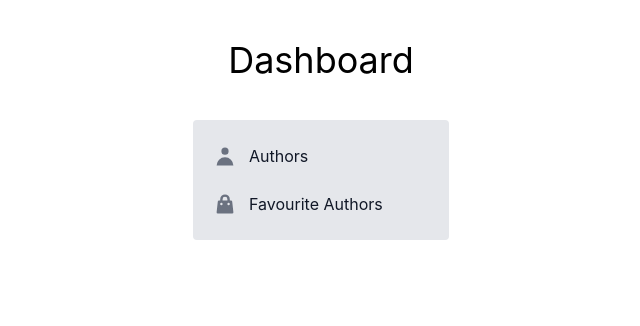
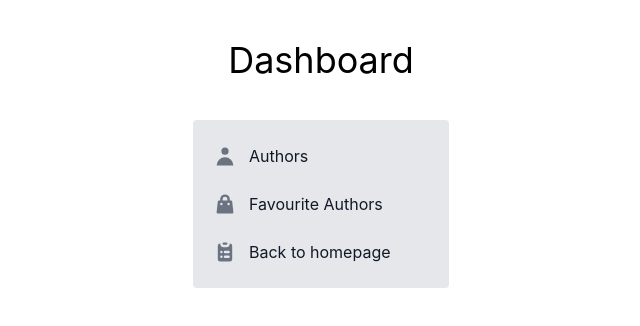
Before and after one commit to Asif-Zaman-Suvo/Author-App, a Next.js app: page /dashboard in a window 1280 px wide. Shown: the top 326 px of the page, without its empty margins (319-959 px from the left). Built offline with nearby package versions, Linux system fonts and the light colour scheme.

Commit message:
updated files

```diff
--- a/components/favouriteAuthor/FavouriteAuthor.js
+++ /dev/null
@@ -1,23 +0,0 @@
-import React, { useContext } from "react";
-import { UserFavourite } from "./../../pages/_app";
-import SingleFavouriteAuthor from "./SingleFavouriteAuthor";
-
-const FavouriteAuthor = () => {
-  const [favourites, setFavourites] = useContext(UserFavourite);
-  console.log("add to favourite", favourites);
-
-
-  return (
-    <div className="mx-auto px-8 py-8 grid grid-cols-4 gap-4 text-center text-3xl">
-       <span className="text-center"> Favourite Author Lists</span>
-      {favourites.map((result) => (
-        <SingleFavouriteAuthor
-          result={result}
-          key={result._id}
-        ></SingleFavouriteAuthor>
-      ))}
-    </div>
-  );
-};
-
-export default FavouriteAuthor;
--- /dev/null
+++ b/components/favouriteAuthors/FavouriteAuthors.js
@@ -0,0 +1,34 @@
+import React, { useContext } from "react";
+import { UserFavourite } from "../../pages/_app";
+import SingleFavouriteAuthor from "./SingleFavouriteAuthor";
+import { useRouter } from "next/router";
+
+const FavouriteAuthors = () => {
+  const router = useRouter();
+  const [favourites, setFavourites] = useContext(UserFavourite);
+  console.log("add to favourite", favourites);
+
+  return (
+    <section>
+      <div className="text-center text-3xl mt-5">Favourite Authors List</div>
+      <div className="text-center mt-5">
+        <a
+          onClick={() => router.back()}
+          className="px-4 py-2 text-gray-700 bg-gray-200 rounded-md hover:bg-blue-400 hover:text-white cursor-pointer"
+        >
+          Back to dashboard
+        </a>
+      </div>
+      <div className="mx-auto px-8 py-8 grid grid-cols-4 gap-4 text-center text-3xl">
+        {favourites.map((result) => (
+          <SingleFavouriteAuthor
+            result={result}
+            key={result._id}
+          ></SingleFavouriteAuthor>
+        ))}
+      </div>
+    </section>
+  );
+};
+
+export default FavouriteAuthors;
--- a/components/sidebar/Sidebar.js
+++ b/components/sidebar/Sidebar.js
@@ -1,4 +1,5 @@
 import React from "react";
+import Link from "next/link";
 
 const Sidebar = () => {
   return (
@@ -6,10 +7,8 @@ const Sidebar = () => {
       <div className="overflow-y-auto py-4 px-3 bg-gray-200 rounded dark:bg-gray-800">
         <ul className="space-y-2">
           <li>
-            <a
-              href="/authors"
-              className="flex items-center p-2 text-base font-normal text-gray-900 rounded-lg dark:text-white hover:bg-gray-100 dark:hover:bg-gray-700"
-            >
+            <Link passHref href="/authors">
+              <a className="flex items-center p-2 text-base font-normal text-gray-900 rounded-lg dark:text-white hover:bg-gray-100 dark:hover:bg-gray-700 cursor-pointer">
                 <svg
                   className="flex-shrink-0 w-6 h-6 text-gray-500 transition duration-75 dark:text-gray-400 group-hover:text-gray-900 dark:group-hover:text-white"
                   fill="currentColor"
@@ -24,12 +23,11 @@ const Sidebar = () => {
                 </svg>
                 <span className="flex-1 ml-3 whitespace-nowrap">Authors</span>
               </a>
+            </Link>
           </li>
           <li>
-            <a
-              href="/favouriteAuthor"
-              className="flex items-center p-2 text-base font-normal text-gray-900 rounded-lg dark:text-white hover:bg-gray-100 dark:hover:bg-gray-700"
-            >
+            <Link passHref href="/favouriteAuthors">
+              <a className="flex items-center p-2 text-base font-normal text-gray-900 rounded-lg dark:text-white hover:bg-gray-100 dark:hover:bg-gray-700">
                 <svg
                   className="flex-shrink-0 w-6 h-6 text-gray-500 transition duration-75 dark:text-gray-400 group-hover:text-gray-900 dark:group-hover:text-white"
                   fill="currentColor"
@@ -42,8 +40,33 @@ const Sidebar = () => {
                     clipRule="evenodd"
                   ></path>
                 </svg>
-              <span className="flex-1 ml-3 whitespace-nowrap">Favourite Authors</span>
+                <span className="flex-1 ml-3 whitespace-nowrap">
+                  Favourite Authors
+                </span>
               </a>
+            </Link>
+          </li>
+          <li>
+            <Link passHref href="/">
+              <a className="flex items-center p-2 text-base font-normal text-gray-900 rounded-lg dark:text-white hover:bg-gray-100 dark:hover:bg-gray-700">
+                <svg
+                  className="flex-shrink-0 w-6 h-6 text-gray-500 transition duration-75 dark:text-gray-400 group-hover:text-gray-900 dark:group-hover:text-white"
+                  fill="currentColor"
+                  viewBox="0 0 20 20"
+                  xmlns="http://www.w3.org/2000/svg"
+                >
+                  <path d="M9 2a1 1 0 000 2h2a1 1 0 100-2H9z"></path>
+                  <path
+                    fillRule="evenodd"
+                    d="M4 5a2 2 0 012-2 3 3 0 003 3h2a3 3 0 003-3 2 2 0 012 2v11a2 2 0 01-2 2H6a2 2 0 01-2-2V5zm3 4a1 1 0 000 2h.01a1 1 0 100-2H7zm3 0a1 1 0 000 2h3a1 1 0 100-2h-3zm-3 4a1 1 0 100 2h.01a1 1 0 100-2H7zm3 0a1 1 0 100 2h3a1 1 0 100-2h-3z"
+                    clipRule="evenodd"
+                  ></path>
+                </svg>
+                <span className="flex-1 ml-3 whitespace-nowrap">
+                  Back to homepage
+                </span>
+              </a>
+            </Link>
           </li>
         </ul>
       </div>
--- a/pages/favouriteAuthor/index.js
+++ /dev/null
@@ -1,13 +0,0 @@
-import React from 'react';
-import FavouriteAuthor from '../../components/favouriteAuthor/FavouriteAuthor';
-
-const index = () => {
-    return (
-        <div>
-            <FavouriteAuthor/>
-
-        </div>
-    );
-};
-
-export default index;
--- /dev/null
+++ b/pages/favouriteAuthors/index.js
@@ -0,0 +1,12 @@
+import React from "react";
+import FavouriteAuthors from "./../../components/favouriteAuthors/FavouriteAuthors";
+
+const index = () => {
+  return (
+    <div>
+      <FavouriteAuthors />
+    </div>
+  );
+};
+
+export default index;
--- a/pages/index.js
+++ b/pages/index.js
@@ -5,13 +5,13 @@ export default function Home() {
   return (
     <div>
       <Head>
-        <title className="text-black">Author Applications</title>
+        <title className="text-black">Author Application</title>
       </Head>
       <div className="text-center text-5xl py-10 justify-center items-center">
-        Welcome to the Applications
+        Welcome to the Application
       </div>
-      <div className="text-center text-2xl py-10 justify-center items-center">
-        <Link href="dashboard">Go to the author dashboard </Link>
+      <div className="px-4 m-auto text-gray-700 bg-gray-200 rounded-md hover:bg-blue-400 hover:text-white cursor-pointer text-center text-2xl py-10 justify-center items-center">
+        <Link href="dashboard">Author Dashboard</Link>
       </div>
     </div>
   );
```
Also changed, not shown: components/favouriteAuthors/SingleFavouriteAuthor.js (renamed from components/favouriteAuthor/SingleFavouriteAuthor.js). Lines whose indentation alone changed are shown as unchanged.
